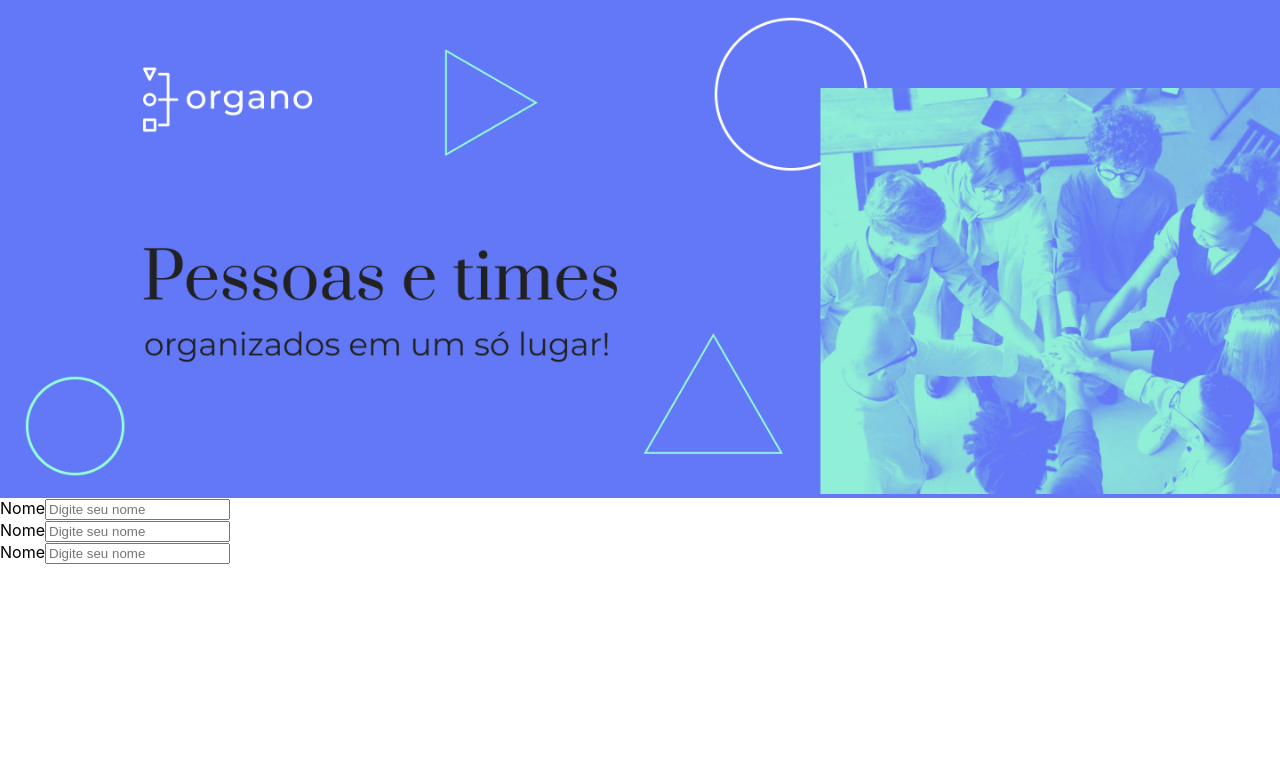
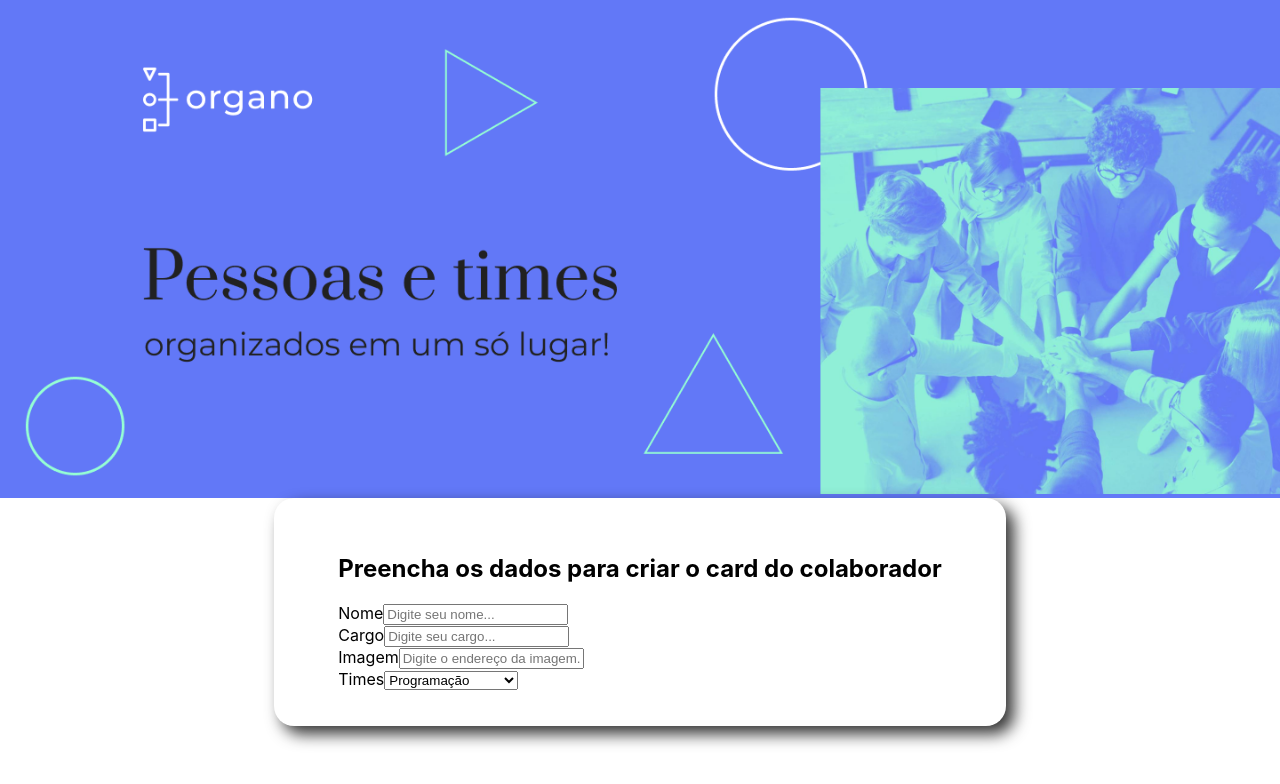
Before and after one commit to Cmurilo1/React-projeto-organo, a React (Create React App) app: page / in a window 1280 px wide. Shown: the top 784 px of the page. Built offline with nearby package versions, Linux system fonts and the light colour scheme.

Commit message:
Feat:corrige labels dinamics e atualiza placefolders

```diff
--- a/src/App.js
+++ b/src/App.js
@@ -1,15 +1,13 @@
 
 import Banner from './componentes/Banner';
-import CampoTexto from './componentes/CampoTexto';
+import Formulario from './componentes/Formulario';
 
 
 function App() {
   return (
     <div className="App">
       <Banner/>
-      <CampoTexto label="Nome"/>
-      <CampoTexto label="cargo"/>
-      <CampoTexto label="imagen"/>
+      <Formulario/>
     </div>
   );
 }
--- a/src/componentes/CampoTexto/index.js
+++ b/src/componentes/CampoTexto/index.js
@@ -1,14 +1,15 @@
 import './CampoTexto.css'
 
 const CampoTexto = (props) => {
-    console.log(props)
+
+    const placeholderModificada = `${props.placeholder}...`
+
     return (
         <div className="campo-texto">
-            <label>Nome</label>
-            <input placeholder="Digite seu nome" />
+            <label>{props.label}</label>
+            <input placeholder={placeholderModificada} />
         </div>
+    )
+}
 
-    )
-
-}
 export default CampoTexto
--- /dev/null
+++ b/src/componentes/Formulario/formulario.css
@@ -0,0 +1,12 @@
+.formulario{
+    display : flex;
+    justify-content: center;
+    margin-top: 80px  0;
+}
+.formulario form{
+    max-width: 80%;
+    background-color: f2f2f2;
+    border-radius: 20px;
+    padding: 36px 64px;
+    box-shadow: 8px 8px 16px rgba(0, 0, 0, 0.8);
+}
--- /dev/null
+++ b/src/componentes/Formulario/index.js
@@ -0,0 +1,22 @@
+import './formulario.css'
+import CampoTexto from '../CampoTexto'
+import ListaSuspensa from '../ListaSuspensa'
+
+const Formulario = () => {
+const times = ['Programação', 'Front-end', 'Data Science', 'Devops', 'UX e Design', 'Mobile', 'Inovação e Gestão']
+
+
+
+    return (
+        <section className="formulario">
+            <form>
+                <h2>Preencha os dados para criar o card do colaborador</h2>
+                <CampoTexto label="Nome" placeholder="Digite seu nome" />
+                <CampoTexto label="Cargo" placeholder="Digite seu cargo" />
+                <CampoTexto label="Imagem" placeholder="Digite o endereço da imagem" />
+                <ListaSuspensa label="Times" itens={times} />
+            </form>
+        </section>
+    )
+}
+export default Formulario
--- /dev/null
+++ b/src/componentes/ListaSuspensa/index.js
@@ -0,0 +1,16 @@
+import './ListaSuspensa.css';
+
+const ListaSuspensa = (props) => {
+    console.log(props.itens);
+    return (
+        <div>
+            <label>{props.label}</label>
+            <select>
+                {props.itens.map((item) => {return <option>{item}</option>})}
+            </select>
+        </div>
+
+
+    )
+}
+export default ListaSuspensa;
```
Also changed, not shown: src/componentes/ListaSuspensa/ListaSuspensa.css (added).
